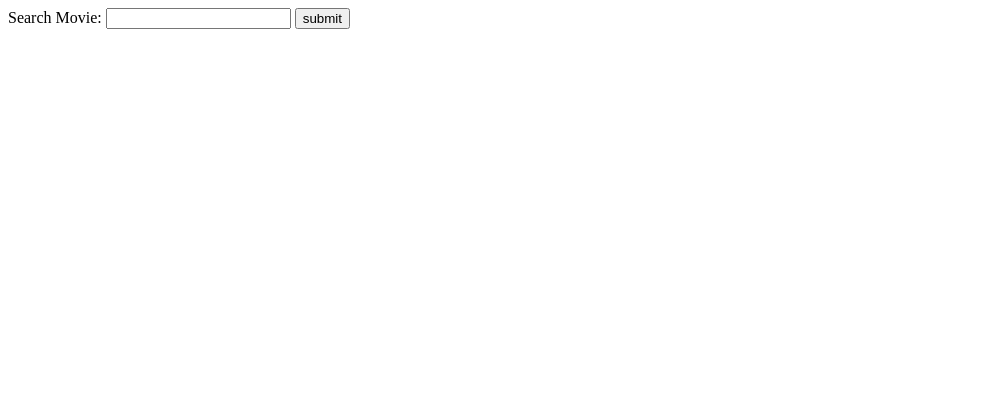
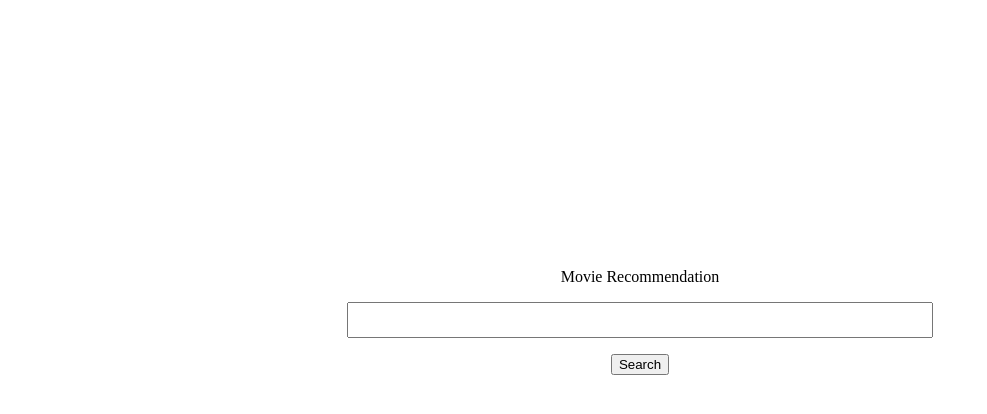
Before and after one commit to mingruic123/movie_recommend, a plain HTML site: page form.html in a window 1280 px wide. Shown: the whole page, without its empty margins (0-987 px from the left). Drawn offline with Linux system fonts and the light colour scheme.

Commit message:
Update form.html
Modified form style

```diff
--- a/form.html
+++ b/form.html
@@ -1,11 +1,19 @@
 <!DOCTYPE html>
 <html>
+
+<style>
+form {
+	padding-top: 260px;
+    text-align: center;
+}
+</style>
+
    <body>
 
       <form action = "http://localhost:5000/recommend" method = "POST">
-         Search Movie:
-		 <input type = "text" name = "name" >
-         <input type = "submit" value = "submit" >
+         Movie Recommendation
+		 <p><input type = "text" name = "name"  size="60" style="font-size:12pt;height:30px"></p>
+         <input type = "submit" value = "Search"  size="20">
       </form>
 
    </body>
```
